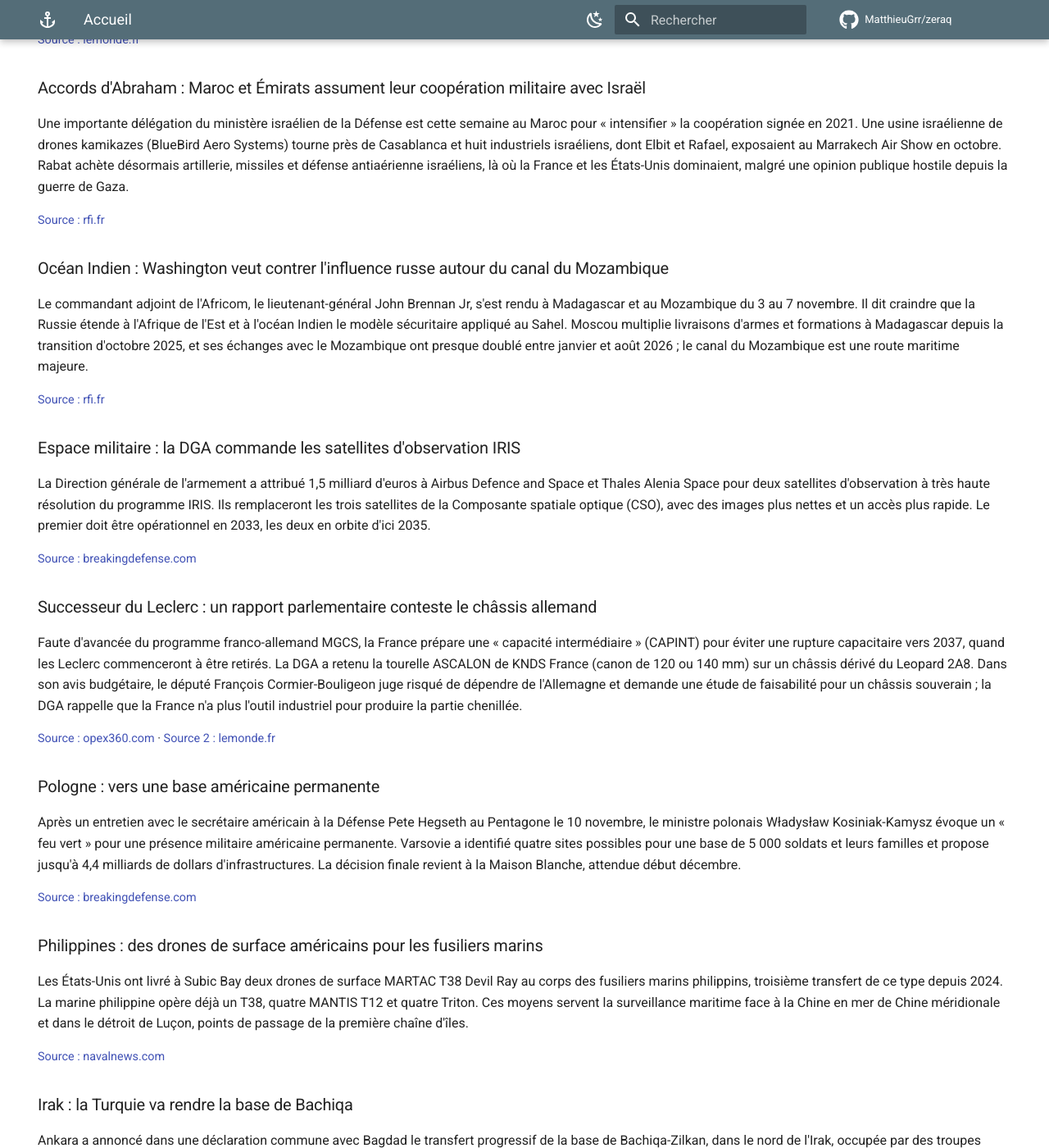
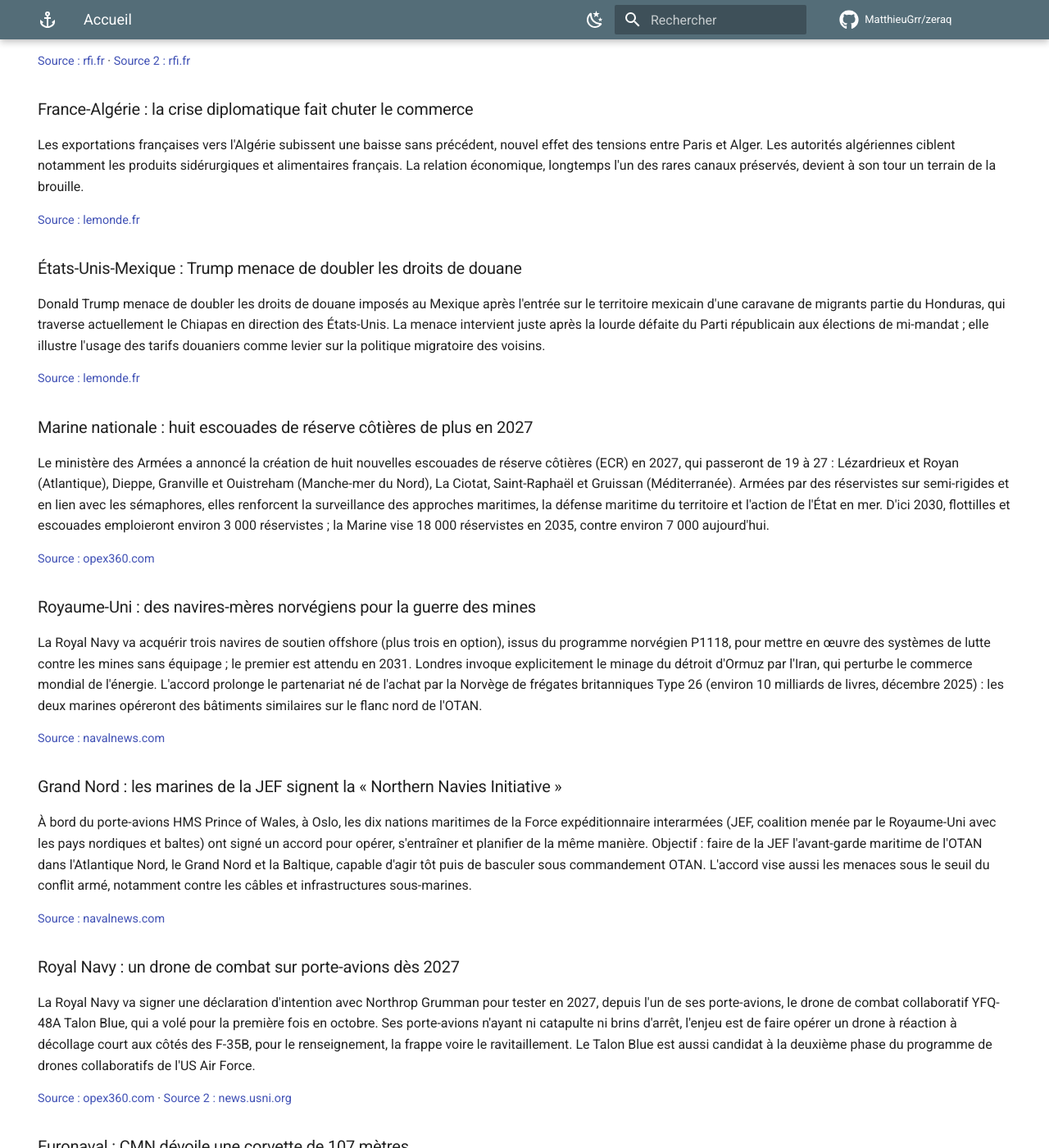
Before and after one commit to MatthieuGrr/zeraq, an MkDocs documentation site: the page built from docs/index.md, in a window 1280 px wide and 1400 px high, scrolled down 840 px. Shown: the whole window at 82% size. Built offline with MkDocs 1.6.1 and Material for MkDocs 9.7.7, drawn with Linux system fonts in a browser that asks for light colours; comment, search, counter and statistics services are not loaded; some of the changed text lies outside the part shown.

Commit message:
Veille du 2026-11-13

```diff
--- a/docs/index.md
+++ b/docs/index.md
@@ -5,79 +5,85 @@ hide:
   - toc
 ---
 
-## Jeudi 12 novembre 2026
+## Vendredi 13 novembre 2026
 
 
 
-### Ukraine : les émissaires américains chez Poutine, puis chez Zelensky
+### Ukraine : les Européens annoncés aux prochaines négociations de paix
 
-Steve Witkoff et Jared Kushner sont à Moscou ce jeudi 12 novembre pour rencontrer Vladimir Poutine, avant de voir Volodymyr Zelensky le même jour à Dublin. Ces rencontres suivent deux jours de discussions directes russo-ukrainiennes à Abou Dhabi, les premières depuis plus de huit mois, qui ont débouché sur un nouvel échange massif de prisonniers mais pas sur un accord de fond. Les deux camps restent opposés sur la place de l'Europe dans les négociations ; le chef de la délégation russe, Vladimir Medinski, dit viser un nouveau « système de sécurité » européen comparable à Yalta et Potsdam.
+Les émissaires de Donald Trump, Steve Witkoff et Jared Kushner, ont rencontré Vladimir Poutine à Moscou puis Volodymyr Zelensky à Dublin jeudi soir. Ils assurent que les Européens, qui réclament depuis des mois une place à la table, seront associés aux prochaines réunions, mais Moscou n'a pas confirmé son accord et les émissaires repartent de Russie avec peu d'éléments nouveaux. En parallèle, Kiev se plaint pour la deuxième fois en un mois de bridages du service satellitaire Starshield de SpaceX, qui dément toute modification.
 
-[Source : lemonde.fr](https://www.lemonde.fr/international/live/2026/11/12/en-direct-guerre-en-ukraine-les-emissaires-americains-steve-witkoff-et-jared-kushner-sont-a-moscou-pour-rencontrer-vladimir-poutine_6808609_3210.html) · [Source 2 : lapresse.ca](https://www.lapresse.ca/international/europe/2026-11-11/guerre-en-ukraine/les-emissaires-americains-vont-rencontrer-poutine-puis-zelensky.php)
+[Source : lemonde.fr](https://www.lemonde.fr/international/article/2026/11/13/guerre-en-ukraine-les-emissaires-americains-assurent-que-les-europeens-seront-associes-aux-prochaines-reunions-de-negociation-de-paix_6809269_3210.html) · [Source 2 : twz.com](https://www.twz.com/news-features/ukraine-says-starshield-disruptions-are-back-as-u-s-negotiators-meet-with-putin)
 { .source-link }
 
-### RDC : une loi référendaire qui rouvre la question d'un troisième mandat
+### Sahara occidental : le Polisario décrète la mobilisation générale
 
-Le président Félix Tshisekedi a promulgué le 9 novembre une loi qui organise les référendums et prévoit une procédure pour soumettre une nouvelle Constitution aux électeurs. La Constitution actuelle limite le chef de l'État à deux mandats et son article 220 interdit d'en modifier le nombre ou la durée ; une nouvelle Constitution permettrait de contourner ce verrou avant l'échéance présidentielle de 2028. L'opposition (camps Fayulu et Katumbi) dénonce une manœuvre, et le sujet pèse aussi sur les négociations de paix menées à Doha.
+Le 10 novembre, Brahim Ghali, chef du Front Polisario, a appelé tous les Sahraouis à se tenir prêts à « défendre leur terre », en réponse à des activités militaires marocaines jugées dangereuses le long du mur des Sables. Le contexte est inédit : le mandat de la Minurso, mission de l'ONU présente depuis plus de trente ans, a expiré le 31 octobre après des vetos russe et américain sur des résolutions rivales. Le Maroc contrôle l'essentiel de ce territoire riche en phosphates, revendiqué par le Polisario soutenu par l'Algérie ; sans force onusienne, les deux belligérants se font désormais face directement.
 
-[Source : rfi.fr](https://www.rfi.fr/fr/afrique/20261111-rdc-promulgation-de-la-loi-sur-l-organisation-du-r%C3%A9f%C3%A9rendum-ce-que-cela-peut-changer) · [Source 2 : lemonde.fr](https://www.lemonde.fr/international/article/2026/11/12/en-rdc-felix-tshisekedi-promulgue-une-loi-controversee-qui-lui-ouvre-la-voie-a-un-troisieme-mandat_6809048_3210.html)
+[Source : rfi.fr](https://www.rfi.fr/fr/afrique/20261112-sahara-occidental-l-appel-des-ind%C3%A9pendantistes-du-polisario-%C3%A0-la-mobilisation-g%C3%A9n%C3%A9rale-est-un-tournant)
 { .source-link }
 
-### Paris-Moscou : deux députés et deux journalistes français interdits de séjour en Russie
+### RDC : 323 000 déplacés en quatre jours au Sud-Kivu
 
-Le ministère russe des affaires étrangères a interdit d'entrée les députés Sacha Houlié et Arthur Delaporte ainsi que les journalistes Ariane Chemin (Le Monde) et Paul Gogo. Moscou leur reproche un « harcèlement » de Xenia Fedorova, ancienne figure de RT France aujourd'hui salariée du groupe Bolloré. La mesure marque une nouvelle étape dans la dégradation des relations franco-russes.
+Selon le bureau humanitaire de l'ONU, plus de 323 000 personnes ont fui entre le 6 et le 9 novembre les territoires de Kalehe et Kabare, au nord de Bukavu, après l'offensive du Front pour la refondation de la nation (FRN), mouvement dirigé par l'ancien président Joseph Kabila et soutenu par Kigali. L'armée congolaise dit avoir stoppé la progression à Bunyakiri, mais des combats se poursuivent vers Shabunda et plusieurs opérations d'aide sont suspendues. L'ONU vient d'ajouter le FRN à sa liste de mouvements sous sanctions, à l'approche du renouvellement du mandat de la Monusco.
 
-[Source : lemonde.fr](https://www.lemonde.fr/international/article/2026/11/11/quatre-journalistes-et-deputes-francais-interdits-de-sejour-en-russie-une-nouvelle-etape-dans-la-degradation-des-relations-entre-paris-et-moscou_6809031_3210.html)
+[Source : rfi.fr](https://www.rfi.fr/fr/afrique/20261113-rdc-au-sud-kivu-l-onu-estime-que-323-000-personnes-ont-fui-les-derniers-combats) · [Source 2 : rfi.fr](https://www.rfi.fr/fr/afrique/20261112-rdc-onu-ajoute-frn-front-refondation-nation-liste-de-mouvements-sous-sanctions-afc)
 { .source-link }
 
-### Accords d'Abraham : Maroc et Émirats assument leur coopération militaire avec Israël
+### France-Algérie : la crise diplomatique fait chuter le commerce
 
-Une importante délégation du ministère israélien de la Défense est cette semaine au Maroc pour « intensifier » la coopération signée en 2021. Une usine israélienne de drones kamikazes (BlueBird Aero Systems) tourne près de Casablanca et huit industriels israéliens, dont Elbit et Rafael, exposaient au Marrakech Air Show en octobre. Rabat achète désormais artillerie, missiles et défense antiaérienne israéliens, là où la France et les États-Unis dominaient, malgré une opinion publique hostile depuis la guerre de Gaza.
+Les exportations françaises vers l'Algérie subissent une baisse sans précédent, nouvel effet des tensions entre Paris et Alger. Les autorités algériennes ciblent notamment les produits sidérurgiques et alimentaires français. La relation économique, longtemps l'un des rares canaux préservés, devient à son tour un terrain de la brouille.
 
-[Source : rfi.fr](https://www.rfi.fr/fr/moyen-orient/20261111-accords-d-abraham-une-coop%C3%A9ration-militaire-massive-et-assum%C3%A9e-entre-isra%C3%ABl-et-certains-de-ses-alli%C3%A9s-arabes)
+[Source : lemonde.fr](https://www.lemonde.fr/afrique/article/2026/11/12/entre-la-france-et-l-algerie-les-echanges-commerciaux-s-effondrent-nouvel-effet-de-la-crise-entre-les-deux-pays_6809148_3212.html)
 { .source-link }
 
-### Océan Indien : Washington veut contrer l'influence russe autour du canal du Mozambique
+### États-Unis-Mexique : Trump menace de doubler les droits de douane
 
-Le commandant adjoint de l'Africom, le lieutenant-général John Brennan Jr, s'est rendu à Madagascar et au Mozambique du 3 au 7 novembre. Il dit craindre que la Russie étende à l'Afrique de l'Est et à l'océan Indien le modèle sécuritaire appliqué au Sahel. Moscou multiplie livraisons d'armes et formations à Madagascar depuis la transition d'octobre 2025, et ses échanges avec le Mozambique ont presque doublé entre janvier et août 2026 ; le canal du Mozambique est une route maritime majeure.
+Donald Trump menace de doubler les droits de douane imposés au Mexique après l'entrée sur le territoire mexicain d'une caravane de migrants partie du Honduras, qui traverse actuellement le Chiapas en direction des États-Unis. La menace intervient juste après la lourde défaite du Parti républicain aux élections de mi-mandat ; elle illustre l'usage des tarifs douaniers comme levier sur la politique migratoire des voisins.
 
-[Source : rfi.fr](https://www.rfi.fr/fr/afrique/20261111-face-%C3%A0-la-russie-les-%C3%A9tats-unis-veulent-renforcer-leur-influence-dans-l-oc%C3%A9an-indien)
+[Source : lemonde.fr](https://www.lemonde.fr/international/article/2026/11/13/donald-trump-menace-de-doubler-les-droits-de-douane-imposes-au-mexique-apres-l-arrivee-d-une-caravane-de-migrants_6809192_3210.html)
 { .source-link }
 
-### Espace militaire : la DGA commande les satellites d'observation IRIS
+### Marine nationale : huit escouades de réserve côtières de plus en 2027
 
-La Direction générale de l'armement a attribué 1,5 milliard d'euros à Airbus Defence and Space et Thales Alenia Space pour deux satellites d'observation à très haute résolution du programme IRIS. Ils remplaceront les trois satellites de la Composante spatiale optique (CSO), avec des images plus nettes et un accès plus rapide. Le premier doit être opérationnel en 2033, les deux en orbite d'ici 2035.
+Le ministère des Armées a annoncé la création de huit nouvelles escouades de réserve côtières (ECR) en 2027, qui passeront de 19 à 27 : Lézardrieux et Royan (Atlantique), Dieppe, Granville et Ouistreham (Manche-mer du Nord), La Ciotat, Saint-Raphaël et Gruissan (Méditerranée). Armées par des réservistes sur semi-rigides et en lien avec les sémaphores, elles renforcent la surveillance des approches maritimes, la défense maritime du territoire et l'action de l'État en mer. D'ici 2030, flottilles et escouades emploieront environ 3 000 réservistes ; la Marine vise 18 000 réservistes en 2035, contre environ 7 000 aujourd'hui.
 
-[Source : breakingdefense.com](https://breakingdefense.com/2026/11/france-awards-1-7-billion-contract-to-airbus-thales-team-for-new-military-satellites/)
+[Source : opex360.com](https://www.opex360.com/2026/11/12/la-marine-nationale-va-creer-huit-escouades-de-reserve-cotieres-de-plus-en-2027/)
 { .source-link }
 
-### Successeur du Leclerc : un rapport parlementaire conteste le châssis allemand
+### Royaume-Uni : des navires-mères norvégiens pour la guerre des mines
 
-Faute d'avancée du programme franco-allemand MGCS, la France prépare une « capacité intermédiaire » (CAPINT) pour éviter une rupture capacitaire vers 2037, quand les Leclerc commenceront à être retirés. La DGA a retenu la tourelle ASCALON de KNDS France (canon de 120 ou 140 mm) sur un châssis dérivé du Leopard 2A8. Dans son avis budgétaire, le député François Cormier-Bouligeon juge risqué de dépendre de l'Allemagne et demande une étude de faisabilité pour un châssis souverain ; la DGA rappelle que la France n'a plus l'outil industriel pour produire la partie chenillée.
+La Royal Navy va acquérir trois navires de soutien offshore (plus trois en option), issus du programme norvégien P1118, pour mettre en œuvre des systèmes de lutte contre les mines sans équipage ; le premier est attendu en 2031. Londres invoque explicitement le minage du détroit d'Ormuz par l'Iran, qui perturbe le commerce mondial de l'énergie. L'accord prolonge le partenariat né de l'achat par la Norvège de frégates britanniques Type 26 (environ 10 milliards de livres, décembre 2025) : les deux marines opéreront des bâtiments similaires sur le flanc nord de l'OTAN.
 
-[Source : opex360.com](https://www.opex360.com/2026/11/11/un-rapport-parlementaire-remet-en-cause-le-choix-dun-chassis-allemand-pour-le-successeur-du-char-leclerc/) · [Source 2 : lemonde.fr](https://www.lemonde.fr/international/article/2026/11/11/les-espoirs-decus-de-la-cooperation-franco-allemande-de-defense-sous-macron_6808941_3210.html)
+[Source : navalnews.com](https://www.navalnews.com/naval-news/2026/11/uk-royal-navy-mine-hunting-motherships-norway/)
 { .source-link }
 
-### Pologne : vers une base américaine permanente
+### Grand Nord : les marines de la JEF signent la « Northern Navies Initiative »
 
-Après un entretien avec le secrétaire américain à la Défense Pete Hegseth au Pentagone le 10 novembre, le ministre polonais Władysław Kosiniak-Kamysz évoque un « feu vert » pour une présence militaire américaine permanente. Varsovie a identifié quatre sites possibles pour une base de 5 000 soldats et leurs familles et propose jusqu'à 4,4 milliards de dollars d'infrastructures. La décision finale revient à la Maison Blanche, attendue début décembre.
+À bord du porte-avions HMS Prince of Wales, à Oslo, les dix nations maritimes de la Force expéditionnaire interarmées (JEF, coalition menée par le Royaume-Uni avec les pays nordiques et baltes) ont signé un accord pour opérer, s'entraîner et planifier de la même manière. Objectif : faire de la JEF l'avant-garde maritime de l'OTAN dans l'Atlantique Nord, le Grand Nord et la Baltique, capable d'agir tôt puis de basculer sous commandement OTAN. L'accord vise aussi les menaces sous le seuil du conflit armé, notamment contre les câbles et infrastructures sous-marines.
 
-[Source : breakingdefense.com](https://breakingdefense.com/2026/11/poland-says-pentagon-supports-permanent-us-base-with-decision-expected-in-december/)
+[Source : navalnews.com](https://www.navalnews.com/naval-news/2026/11/uk-and-jef-allies-sign-landmark-northern-navies-initiative-aboard-hms-prince-of-wales/)
 { .source-link }
 
-### Philippines : des drones de surface américains pour les fusiliers marins
+### Royal Navy : un drone de combat sur porte-avions dès 2027
 
-Les États-Unis ont livré à Subic Bay deux drones de surface MARTAC T38 Devil Ray au corps des fusiliers marins philippins, troisième transfert de ce type depuis 2024. La marine philippine opère déjà un T38, quatre MANTIS T12 et quatre Triton. Ces moyens servent la surveillance maritime face à la Chine en mer de Chine méridionale et dans le détroit de Luçon, points de passage de la première chaîne d'îles.
+La Royal Navy va signer une déclaration d'intention avec Northrop Grumman pour tester en 2027, depuis l'un de ses porte-avions, le drone de combat collaboratif YFQ-48A Talon Blue, qui a volé pour la première fois en octobre. Ses porte-avions n'ayant ni catapulte ni brins d'arrêt, l'enjeu est de faire opérer un drone à réaction à décollage court aux côtés des F-35B, pour le renseignement, la frappe voire le ravitaillement. Le Talon Blue est aussi candidat à la deuxième phase du programme de drones collaboratifs de l'US Air Force.
 
-[Source : navalnews.com](https://www.navalnews.com/naval-news/2026/11/philippine-marines-receives-martac-t38-usv-via-u-s-aid/)
+[Source : opex360.com](https://www.opex360.com/2026/11/12/la-royal-navy-va-tester-le-drone-de-combat-yfq-48a-talon-blue-de-northrop-grumman-depuis-lun-ses-porte-avions/) · [Source 2 : news.usni.org](https://news.usni.org/2026/11/12/royal-navy-to-trial-northrop-grumman-test-aircraft-on-carrier-in-2027)
 { .source-link }
 
-### Irak : la Turquie va rendre la base de Bachiqa
+### Euronaval : CMN dévoile une corvette de 107 mètres
 
-Ankara a annoncé dans une déclaration commune avec Bagdad le transfert progressif de la base de Bachiqa-Zilkan, dans le nord de l'Irak, occupée par des troupes turques depuis 2015 et source de frictions entre les deux pays. Un comité conjoint doit vérifier l'élimination du PKK dans la zone. Les analystes y voient un geste politique fort pour la souveraineté irakienne, à la portée militaire immédiate limitée.
+Le chantier cherbourgeois CMN a présenté à Euronaval son plus grand bâtiment de combat à ce jour : une corvette multimissions de 107 m, dérivée de son patrouilleur CL75 Mk II. Elle emporte huit missiles antinavires Exocet MM40 Block 3C, 16 missiles VL MICA NG, un canon de 76 mm et des torpilles MU90, avec un radar multifonction Leonardo Kronos. Autonomie : 9 000 nautiques et 30 jours, pour 96 membres d'équipage.
 
-[Source : breakingdefense.com](https://breakingdefense.com/2026/11/turkey-prepares-to-withdraw-from-base-in-iraq-in-shift-for-ankara-baghdad-relations-analysts/)
+[Source : navalnews.com](https://www.navalnews.com/event-news/euronaval-2026/2026/11/euronaval-2026-cmn-unveils-107-meter-multi-mission-corvette/)
 { .source-link }
+
+## Veilles précédentes
+
+- [Jeudi 12 novembre 2026](2026/11/2026-11-12.md) — 10 actus
+
+[Toutes les veilles dans les archives →](archives.md)
 
 
 ---
```
Also changed, not shown: docs/2026/11/2026-11-12.md (+8 -0 lines), docs/2026/11/2026-11-13.md (added, +93 -0 lines), docs/archives.md (+2 -1 lines).
